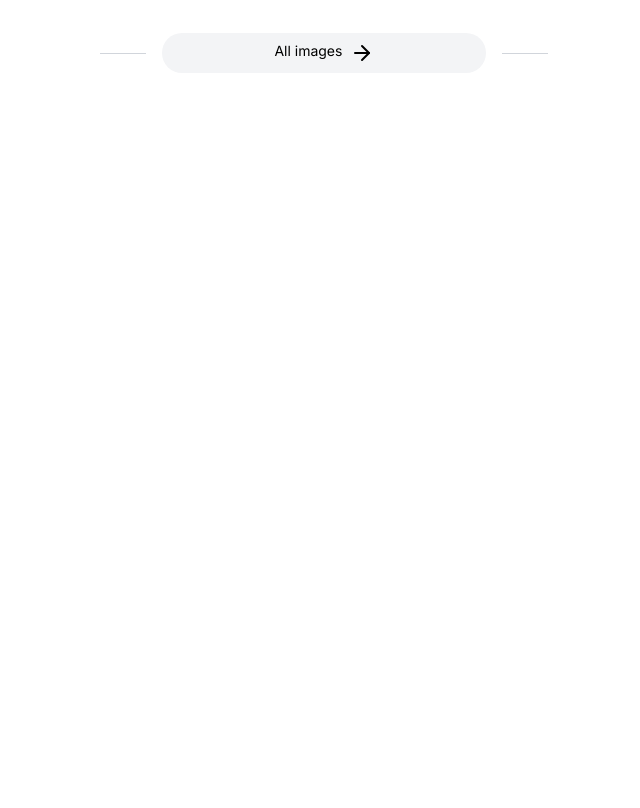
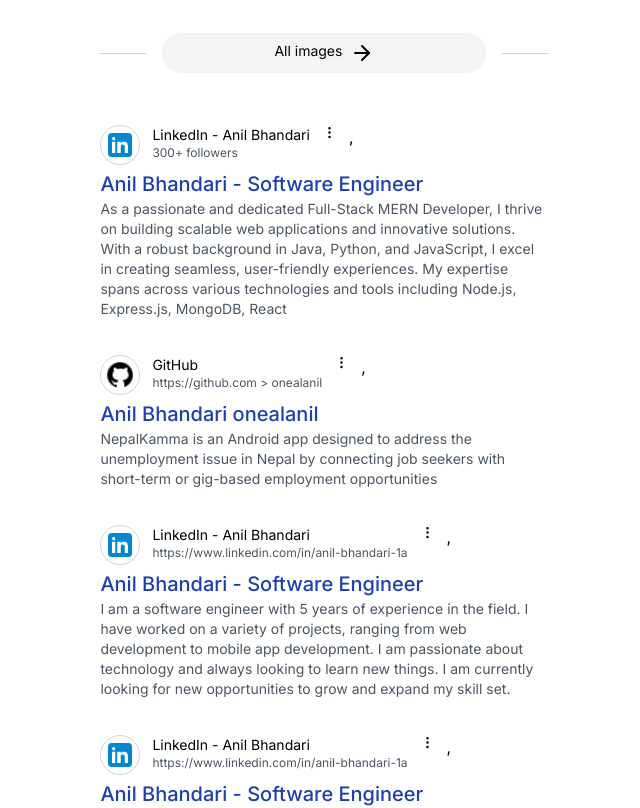
Before and after one commit to onealanil/Protfolio_Anil_Bhandari, a Next.js app: page / in a window 1280 px wide. Shown: the part 660-1468 px from the top of the page, without its empty margins (66-706 px from the left). Before the commit the page ends 804 px from the top, so only its background shows below. Built offline with nearby package versions, Linux system fonts and the light colour scheme.

Commit message:
link build

```diff
--- a/src/app/page.tsx
+++ b/src/app/page.tsx
@@ -6,6 +6,7 @@
 import TabBar from "@/components/TabBar";
 import Suggestion from "@/components/Suggestion";
 import Images from "@/components/Images";
+import Results from "@/components/Results";
 
 export default function Home() {
   return (
@@ -17,7 +18,8 @@
         <div className="w-[13%]"></div>
         <div className="w-[35%]">
           <Suggestion />
-          <Images/>
+          <Images />
+          <Results />
         </div>
       </div>
     </main>
--- /dev/null
+++ b/src/components/Results.tsx
@@ -0,0 +1,92 @@
+import { EllipsisVertical } from "lucide-react";
+import React from "react";
+// https://www.linkedin.com/in/anilbhandari24/
+
+function Results() {
+  const resultsData = [
+    {
+      id: 1,
+      photo: "/linkedin.png",
+      name: "LinkedIn - Anil Bhandari",
+      link: "300+ followers",
+      title: "Anil Bhandari - Software Engineer",
+      body: "As a passionate and dedicated Full-Stack MERN Developer, I thrive on building scalable web applications and innovative solutions. With a robust background in Java, Python, and JavaScript, I excel in creating seamless, user-friendly experiences. My expertise spans across various technologies and tools including Node.js, Express.js, MongoDB, React",
+    },
+    {
+      id: 2,
+      photo: "/github.png",
+      name: "GitHub",
+      link: "https://github.com > onealanil",
+      title: "Anil Bhandari onealanil",
+      body: "NepalKamma is an Android app designed to address the unemployment issue in Nepal by connecting job seekers with short-term or gig-based employment opportunities",
+    },
+    {
+      id: 1,
+      photo: "/linkedin.png",
+      name: "LinkedIn - Anil Bhandari",
+      link: "https://www.linkedin.com/in/anil-bhandari-1a",
+      title: "Anil Bhandari - Software Engineer",
+      body: "I am a software engineer with 5 years of experience in the field. I have worked on a variety of projects, ranging from web development to mobile app development. I am passionate about technology and always looking to learn new things. I am currently looking for new opportunities to grow and expand my skill set.",
+    },
+    {
+      id: 1,
+      photo: "/linkedin.png",
+      name: "LinkedIn - Anil Bhandari",
+      link: "https://www.linkedin.com/in/anil-bhandari-1a",
+      title: "Anil Bhandari - Software Engineer",
+      body: "I am a software engineer with 5 years of experience in the field. I have worked on a variety of projects, ranging from web development to mobile app development. I am passionate about technology and always looking to learn new things. I am currently looking for new opportunities to grow and expand my skill set.",
+    },
+    {
+      id: 1,
+      photo: "/linkedin.png",
+      name: "LinkedIn - Anil Bhandari",
+      link: "https://www.linkedin.com/in/anil-bhandari-1a",
+      title: "Anil Bhandari - Software Engineer",
+      body: "I am a software engineer with 5 years of experience in the field. I have worked on a variety of projects, ranging from web development to mobile app development. I am passionate about technology and always looking to learn new things. I am currently looking for new opportunities to grow and expand my skill set.",
+    },
+    {
+      id: 1,
+      photo: "/linkedin.png",
+      name: "LinkedIn - Anil Bhandari",
+      link: "https://www.linkedin.com/in/anil-bhandari-1a",
+      title: "Anil Bhandari - Software Engineer",
+      body: "I am a software engineer with 5 years of experience in the field. I have worked on a variety of projects, ranging from web development to mobile app development. I am passionate about technology and always looking to learn new things. I am currently looking for new opportunities to grow and expand my skill set.",
+    },
+  ];
+
+  return (
+    <React.Fragment>
+      <div>
+        {resultsData?.map((result) => (
+          <div className="flex flex-col gap-y-1 my-9">
+            {/* top */}
+            <div className="flex gap-x-3">
+              {/* image  */}
+              <div className="w-10 h-10 border-gray-300 flex items-center justify-center border rounded-full">
+                <img
+                  className="w-8 h-8 rounded-full"
+                  src={result.photo}
+                  alt="profile"
+                />
+              </div>
+              {/* some thing  */}
+              <div className="flex flex-col">
+                <span className="text-sm">{result.name}</span>
+                <span className="text-xs text-gray-600">{result.link}</span>
+              </div>
+              <EllipsisVertical size={15} />,
+            </div>
+            <div className="flex flex-col">
+              <span className="text-blue-800 text-[1.25rem] font-medium">
+                {result.title}
+              </span>
+              <span className="text-sm text-gray-600">{result.body}</span>
+            </div>
+          </div>
+        ))}
+      </div>
+    </React.Fragment>
+  );
+}
+
+export default Results;
```
Also changed, not shown: public/github.png (added), public/linkedin.png (added).
